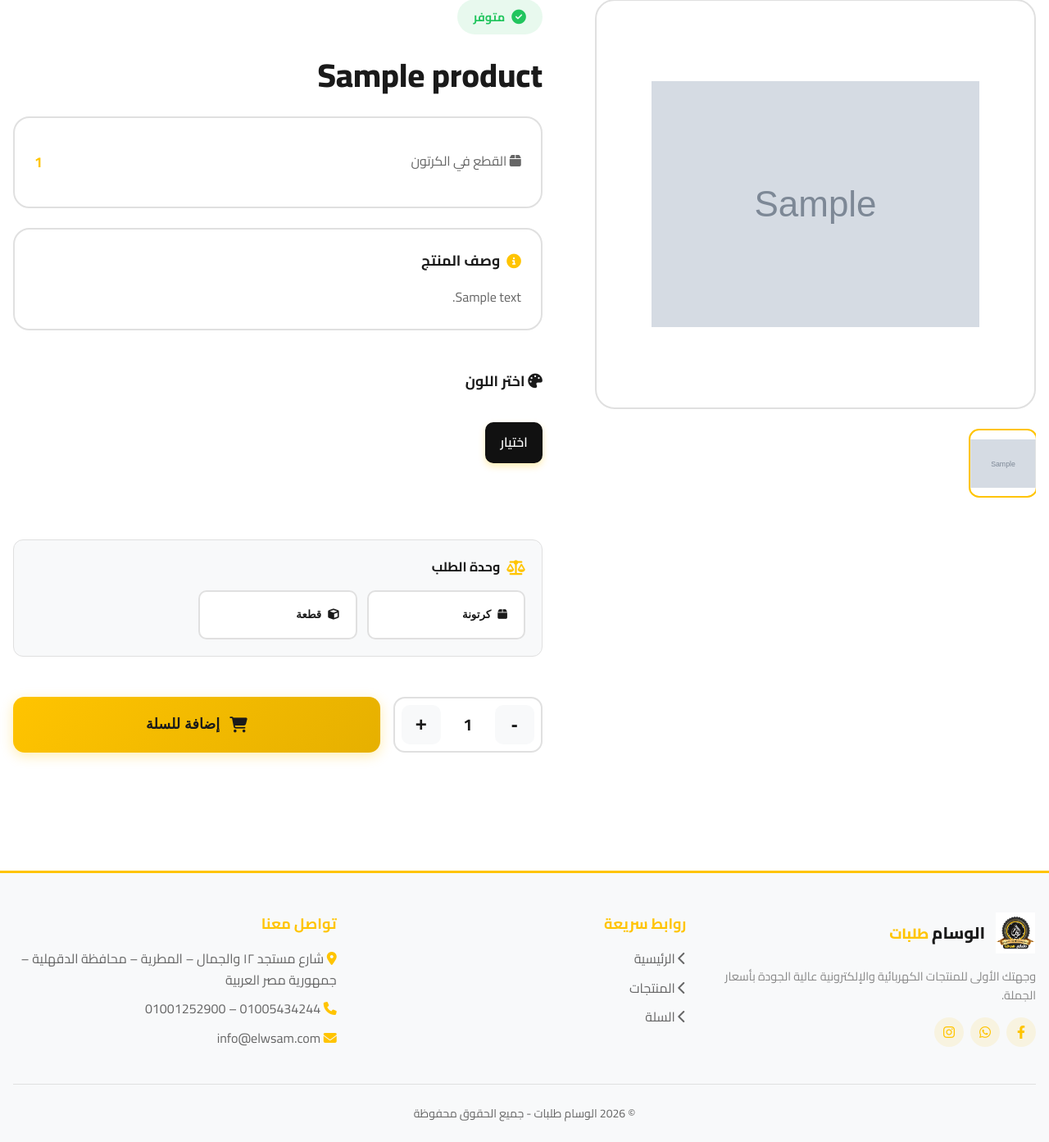
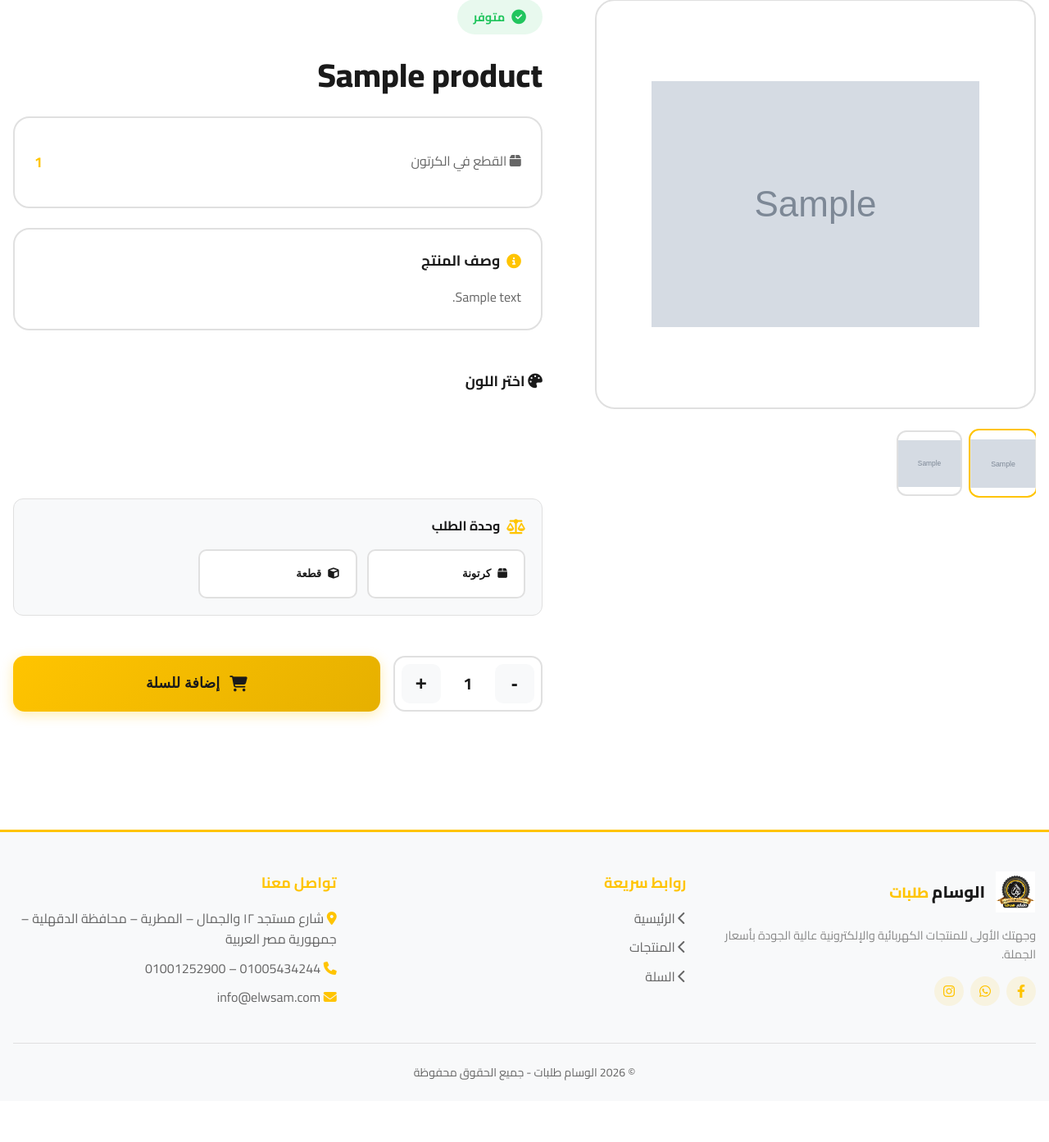
Before and after one commit to ahmedalghary1/alwesam-talabat, a Django app: a page that uses templates/products/product_detail.html in a window 1280 px wide. Shown: the part 168-1561 px from the top of the page at 82% size. After the commit the page ends 1486 px from the top, so only its background shows below. Run offline with Django 5.2, Linux system fonts and the light colour scheme; tables that the repository leaves empty hold one stand-in row (values such as "Sample post"); grey boxes marked "Sample" are stand-in pictures; parts of the project's set-up code (start-up, migrations or seed data) failed here and were passed over; some libraries are stand-ins or nearby versions.

Commit message:
update product detail html

```diff
--- a/templates/products/product_detail.html
+++ b/templates/products/product_detail.html
@@ -352,25 +352,24 @@
                 // =============================
                 // CASE 1 : COLOR ATTRIBUTE
                 // =============================
-                if (variant.colorHex) {
 
-                    div.className = 'color-option';
+                div.className = 'color-option';
 
-                    div.style.backgroundColor = group.colorHex || '#ccc';
+                // استخدم الأبيض كخلفية افتراضية إذا لم يوجد hex
+                div.style.backgroundColor = group.colorHex && group.colorHex.trim() !== '' ? group.colorHex : '#ffffff';
 
-                    div.title = group.colorName;
-
-                }
+                div.title = group.colorName || 'اختيار';
 
                 // =============================
                 // CASE 2 : TEXT ATTRIBUTE
                 // =============================
                 else {
-
-                    div.className = 'size-option variant-text-option';
-
-                    div.textContent = group.colorName || 'اختيار';
-
+                    div.className = 'color-option';  // استخدم نفس الكلاس ليظهر كخانة اللون
+                    div.style.backgroundColor = '#ffffff';  // افتراضي أبيض
+                    if (group.colorName && group.colorName.trim() !== '') {
+                        div.title = group.colorName; // ضع الاسم في tooltip
+                    }
+                    // لا تضع نص داخل div ليظهر المربع فقط
                 }
 
                 div.onclick = () => selectColor(group.colorId || 'no-color', group.variants);
```
